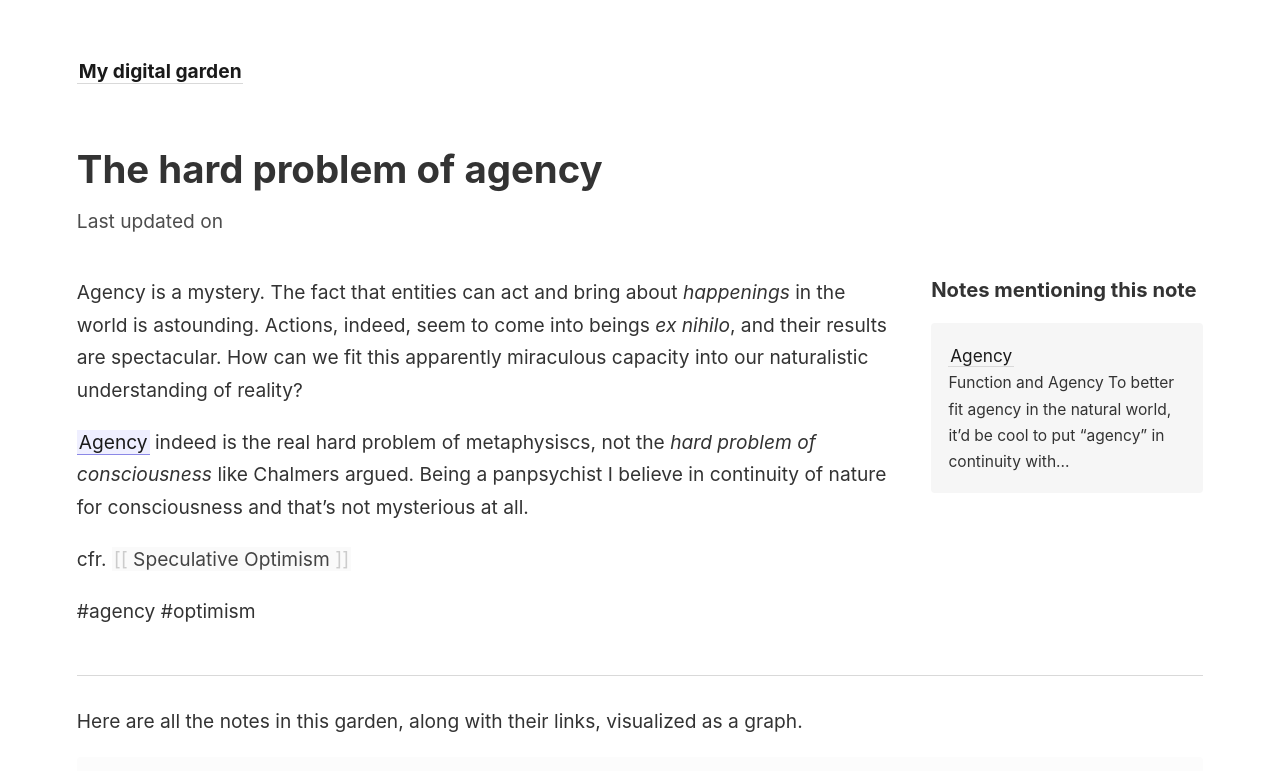
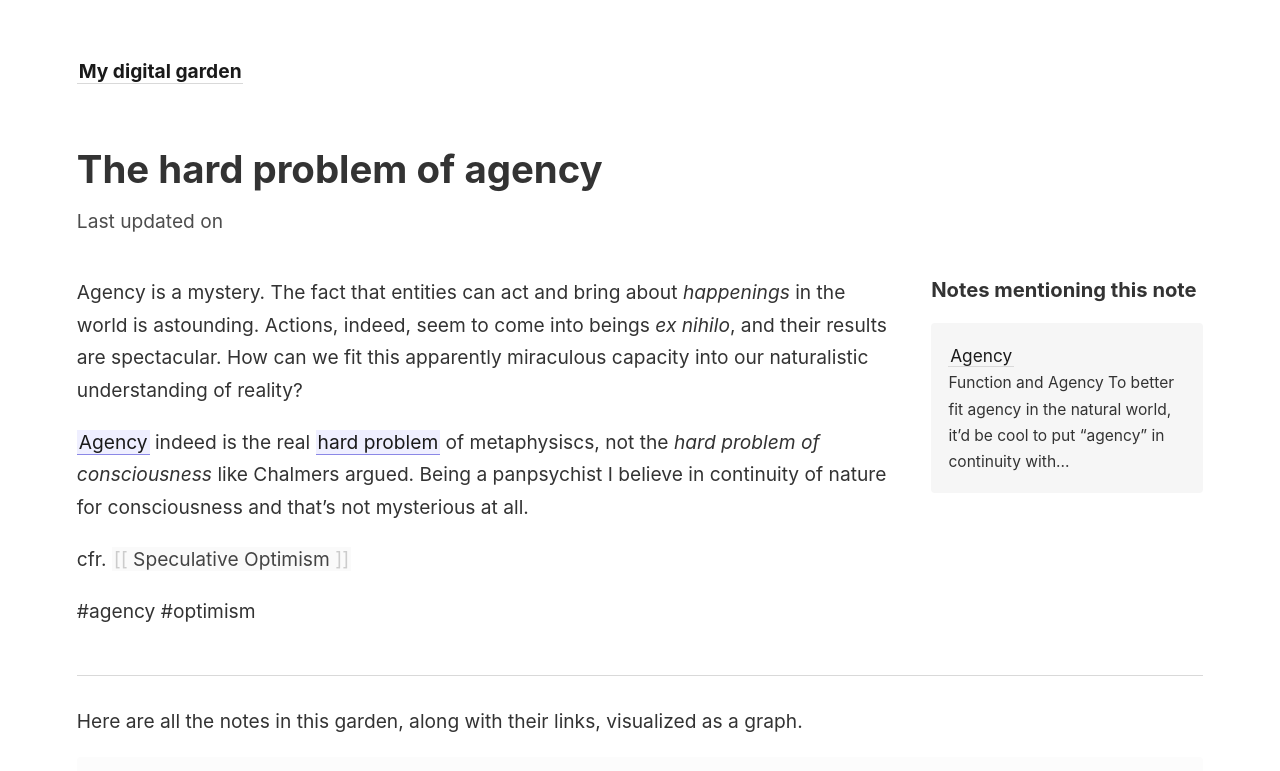
Before and after one commit to mellicus/mydigitalgarden, a Jekyll site: the page built from _notes/Brain/the hard problem of agency.md, in a window 1280 px wide and 900 px high. Shown: the top 771 px of the window. Built offline with Jekyll 4.4.1, drawn with Linux system fonts in a browser that asks for light colours.

```diff
--- a/_notes/Brain/the hard problem of agency.md
+++ b/_notes/Brain/the hard problem of agency.md
@@ -1,6 +1,6 @@
 Agency is a mystery. The fact that entities can act and bring about *happenings* in the world is astounding. Actions, indeed, seem to come into beings *ex nihilo*, and their results are spectacular. How can we fit this apparently miraculous capacity into our naturalistic understanding of reality?
 
-[[Agency]] indeed is the real hard problem of metaphysiscs, not the *hard problem of consciousness* like Chalmers argued. Being a panpsychist I believe in continuity of nature for consciousness and that's not mysterious at all.
+[[Agency]] indeed is the real [[hard problem]] of metaphysiscs, not the *hard problem of consciousness* like Chalmers argued. Being a panpsychist I believe in continuity of nature for consciousness and that's not mysterious at all.
 
 cfr. [[Speculative Optimism]]
 
```
Also changed, not shown: _notes/Brain/hard problem.md (added, +6 -0 lines), _notes/your-first-note.md (+1 -1 lines), _notes/_hard problem_.md (deleted).
